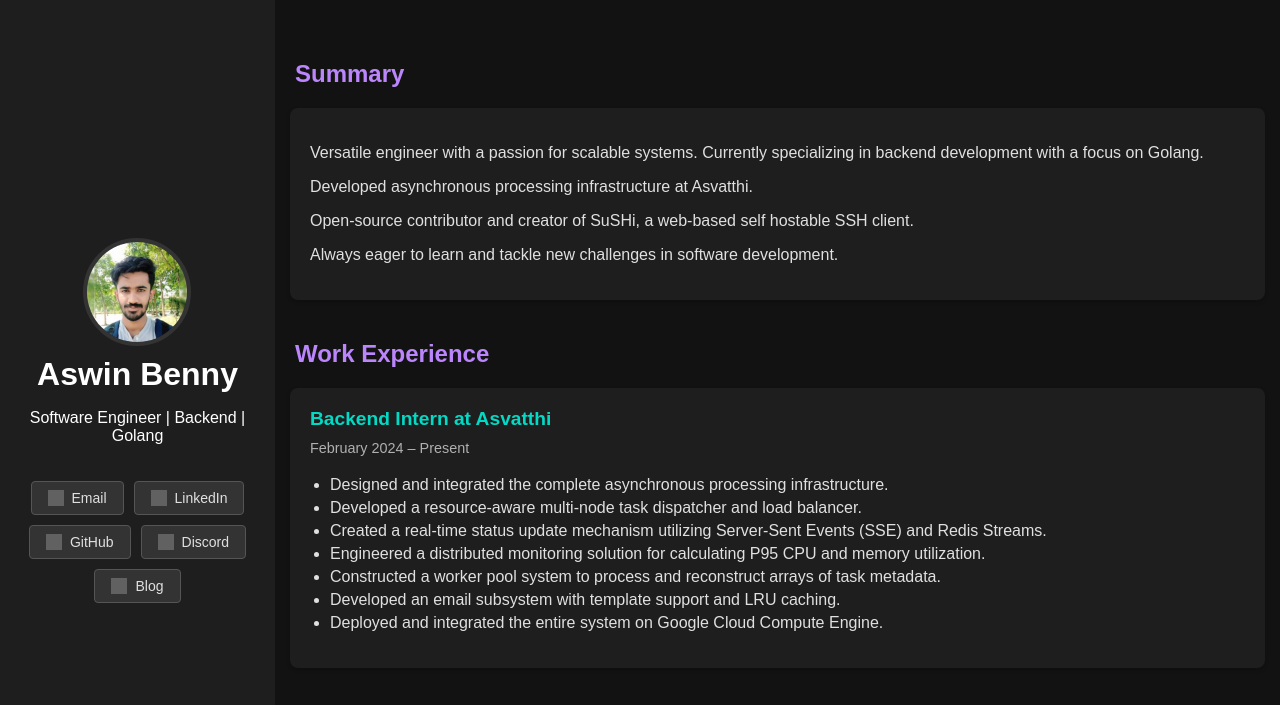
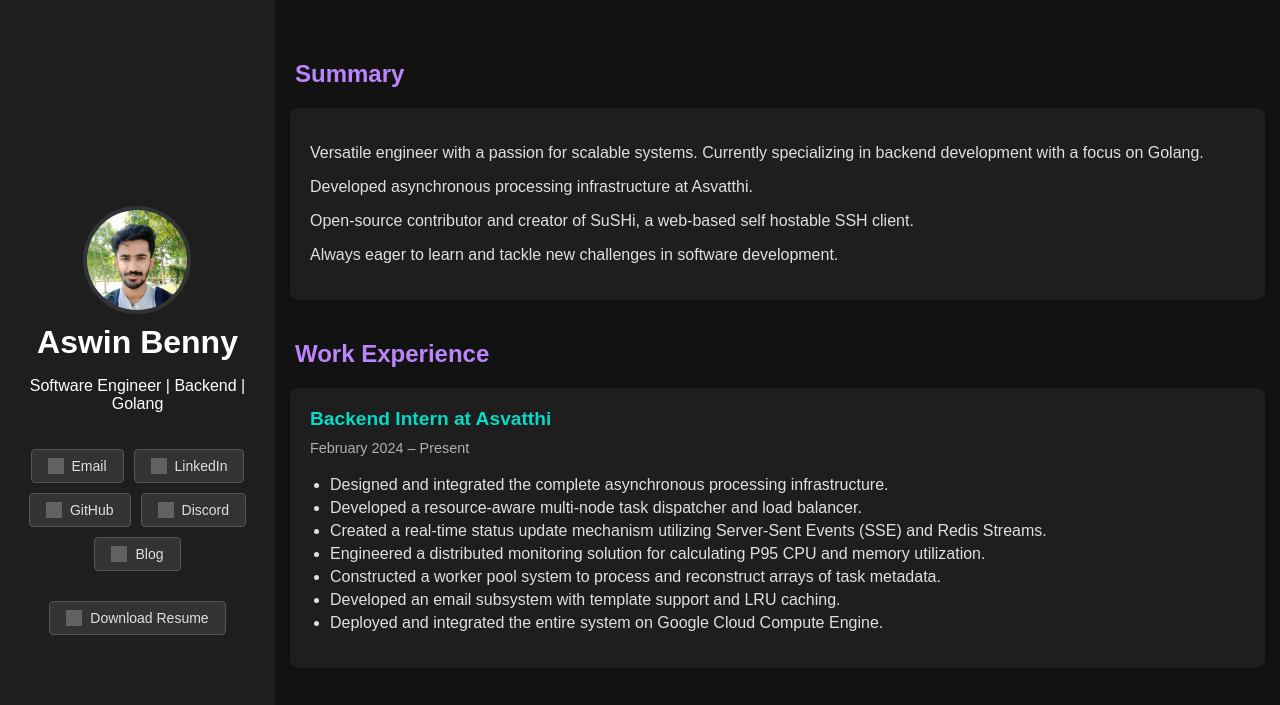
Before and after one commit to aswinbennyofficial/aswinbennyofficial.github.io, a plain HTML site: page index.html in a window 1280 px wide. Shown: the top 705 px of the page. Drawn offline with Linux system fonts and the light colour scheme; grey boxes are pictures that could not be loaded.

Commit message:
Added resume download button

```diff
--- a/index.html
+++ b/index.html
@@ -56,6 +56,9 @@
                             Blog
                         </a>
                     </div>
+                    <a href="https://drive.google.com/uc?export=download&id=1CUWTsMKTp2AZn35K_V4wWzwChCv9miYg" class="button resume-button">
+                        <img src="https://api.iconify.design/lucide:download.svg" alt="Resume">
+                    Download Resume</a>
                 </div>
             </header>
 
--- a/styles.css
+++ b/styles.css
@@ -162,3 +162,7 @@ li {
     }
 
 }
+
+.resume-button{
+    margin-top: 30px;
+}
```
